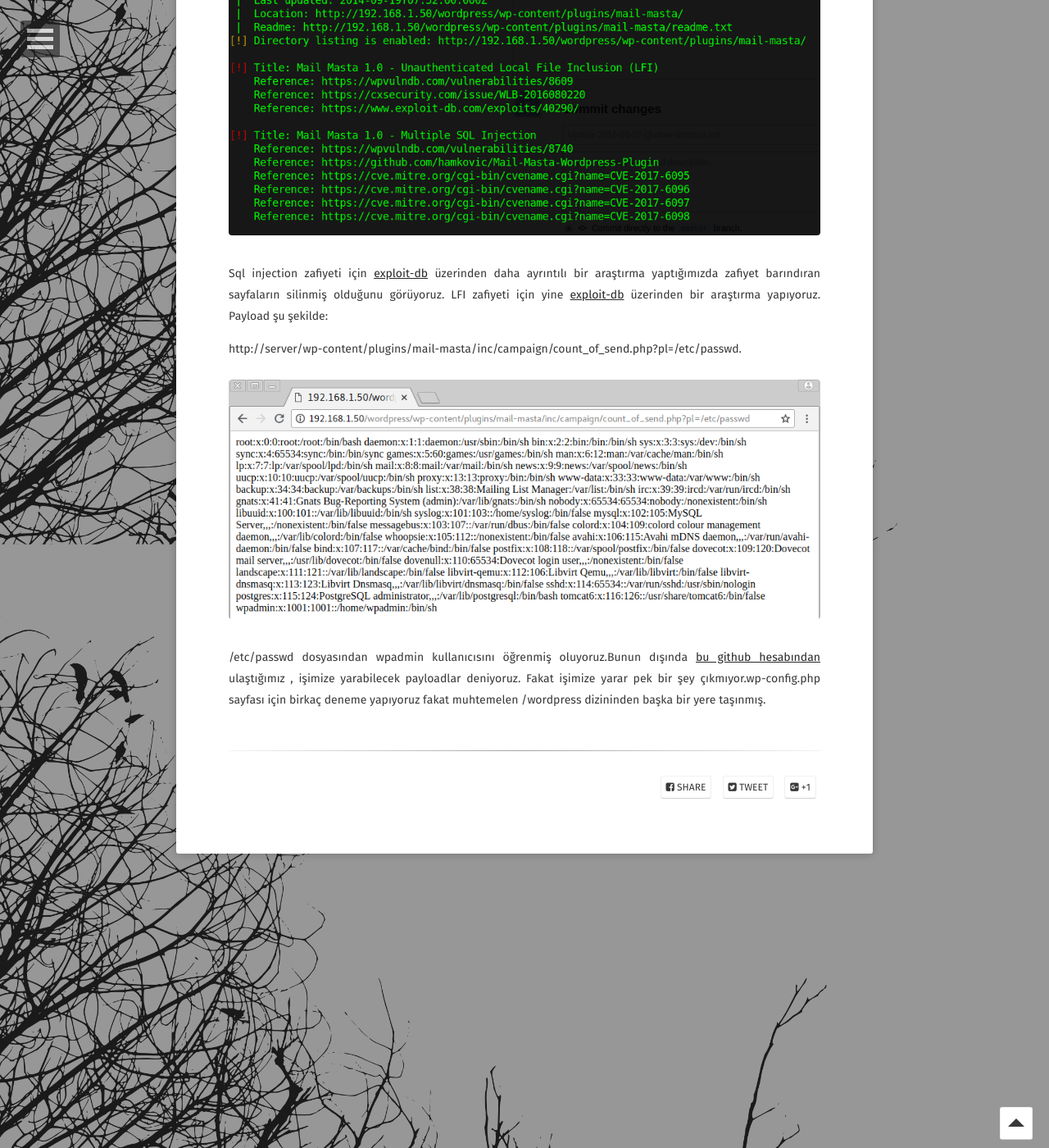
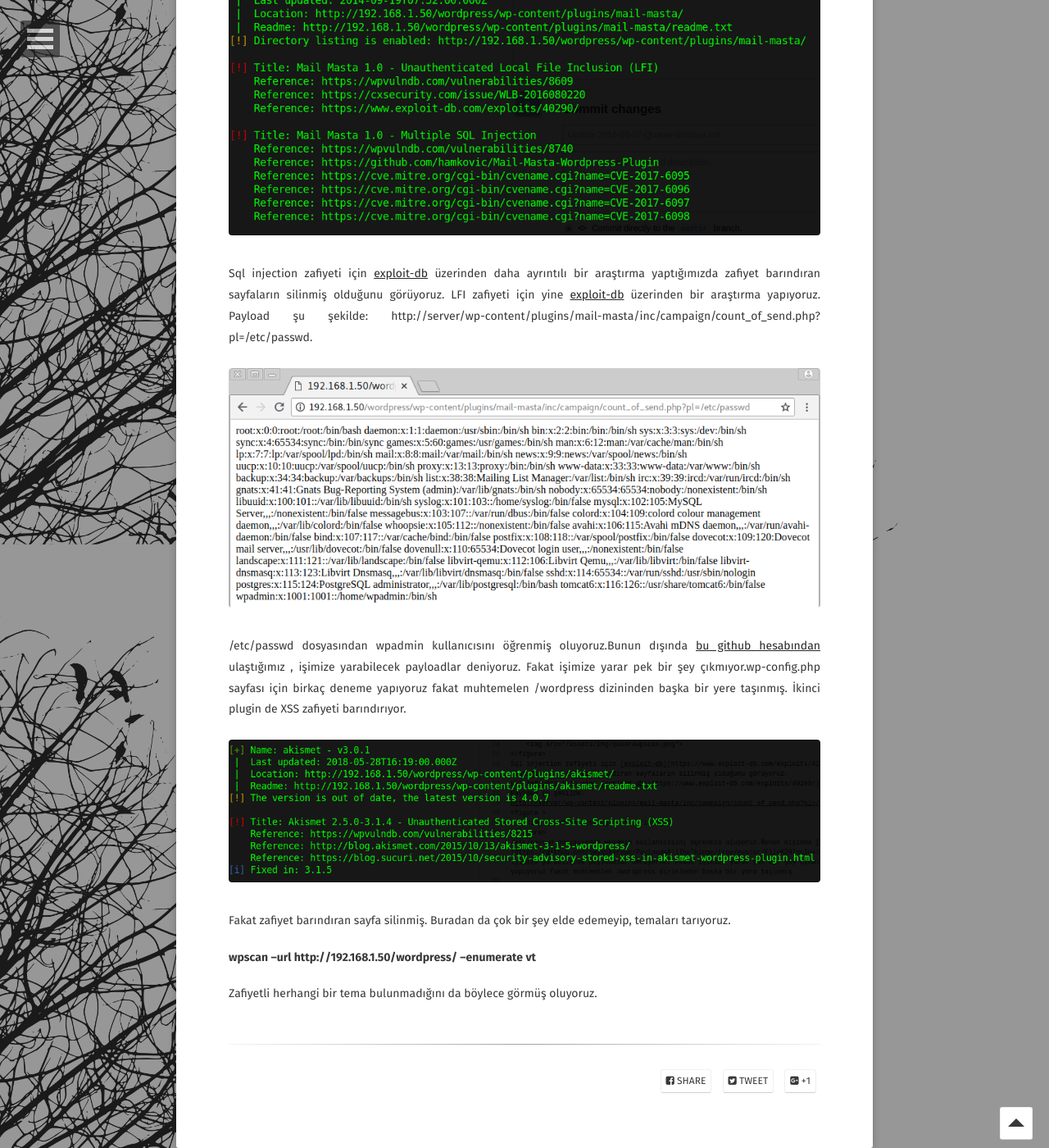
Before and after one commit to burcudemiralp/burcudemiralp.github.io, a Jekyll site: the page built from _posts/2018-06-07-Quaoar-Writeup.md, in a window 1280 px wide and 1400 px high, scrolled down 1136 px. Shown: the whole window at 82% size. Built offline with Jekyll 4.4.1, drawn with Linux system fonts in a browser that asks for light colours; some web fonts are replaced; some of the changed text lies outside the part shown.

Commit message:
Update 2018-06-07-Quaoar-Writeup.md

```diff
--- a/_posts/2018-06-07-Quaoar-Writeup.md
+++ b/_posts/2018-06-07-Quaoar-Writeup.md
@@ -18,7 +18,7 @@ Basit bir nmap taraması ile açık portları ve çalışan servisleri öğreniy
 Tabi ki ilk yöneldiğmiz web servisi  oluyor. Ziyaret ettiğimizde oldukça basit bir sayfa bizi karşılıyor. Kaynak kodunda da dikkatimizi çeken herhangi bir şey yok.
 Nikto ile yaptığımız tarama sonucu , robots.txt nin varlığını ve wordpress kurulu olduğunu öğrenmiş oluyoruz.
 192.168.1.50/robots.txt adresini ziyaret ettiğimizde iki entry ile karşılaşıyoruz , wordpress in varlığını zaten biliyorduk. Wordpress dizinine gittiğimizde bizi bir blog karşılıyor. Manuel olarak bir keşif yapmadan  wpscan ile tema ve pluginlerin barındarabileceği zafiyetleri kontrol ediyoruz.
-#### wpscan --url http://192.168.1.46/wordpress/ --enumerate vp
+#### wpscan --url http://192.168.1.50/wordpress/ --enumerate vp
 Tarama sonucu, zafiyetli iki plugin olduğunu görüyoruz.
 <figure >
     <img src="/assets/img/quaorawpscan.png">
@@ -26,9 +26,15 @@ Tarama sonucu, zafiyetli iki plugin olduğunu görüyoruz.
 Sql injection zafiyeti için [exploit-db](https://www.exploit-db.com/exploits/41438/) üzerinden daha ayrıntılı bir araştırma yaptığımızda zafiyet barındıran sayfaların silinmiş olduğunu görüyoruz.
 LFI zafiyeti için yine [exploit-db](https://www.exploit-db.com/exploits/40290/) üzerinden bir araştırma yapıyoruz.
 Payload şu şekilde:
-
 http://server/wp-content/plugins/mail-masta/inc/campaign/count_of_send.php?pl=/etc/passwd.
 <figure >
     <img src="/assets/img/quaoralfi.png">
 </figure>
 /etc/passwd dosyasından wpadmin kullanıcısını öğrenmiş oluyoruz.Bunun dışında [bu github hesabından](https://github.com/swisskyrepo/PayloadsAllTheThings/tree/master/File%20Inclusion%20-%20Path%20Traversal) ulaştığımız , işimize yarabilecek payloadlar deniyoruz. Fakat işimize yarar pek bir şey çıkmıyor.wp-config.php sayfası için birkaç deneme yapıyoruz fakat muhtemelen /wordpress dizininden başka bir yere taşınmış.
+İkinci plugin de XSS zafiyeti barındırıyor.
+<figure >
+    <img src="/assets/img/quaorawpscan2.png">
+</figure>
+Fakat zafiyet barındıran sayfa silinmiş. Buradan da çok bir şey elde edemeyip, temaları tarıyoruz.
+#### wpscan --url http://192.168.1.50/wordpress/ --enumerate vt
+Zafiyetli herhangi bir tema bulunmadığını da böylece görmüş oluyoruz.
```
